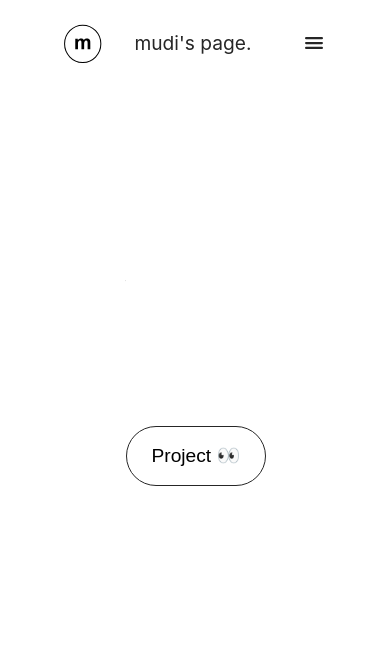
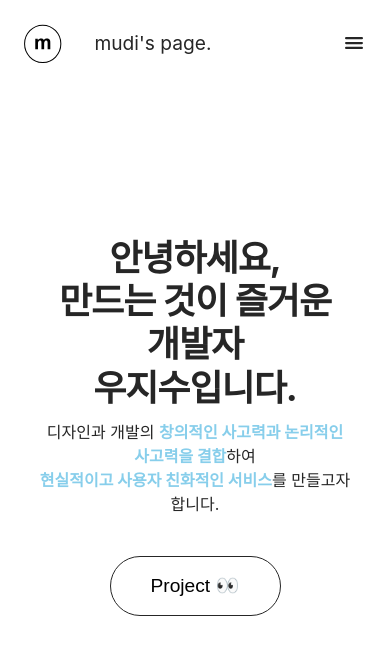
Before and after one commit to jisooround/aboutme-project, a React (Vite) app: page / in a window 390 px wide. Shown: the top 654 px of the page. Built offline with nearby package versions, Linux system fonts and the light colour scheme.

Commit message:
design: main 페이지 반응형 디자인 적용

```diff
--- a/index.html
+++ b/index.html
@@ -1,5 +1,5 @@
 <!DOCTYPE html>
-<html lang="en">
+<html lang="ko">
 
 <head>
   <meta charset="UTF-8" />
--- a/src/components/Navbar.tsx
+++ b/src/components/Navbar.tsx
@@ -220,6 +220,9 @@ const MOversionStyle = styled.div`
       color: var(--color-black);
     }
   }
+  @media screen and (max-width: 620px) {
+    padding: 1.5rem;
+  }
 `;
 
 const MoMenuListStyle = styled.div`
--- a/src/pages/Home.tsx
+++ b/src/pages/Home.tsx
@@ -45,6 +45,19 @@ const ContainerStyle = styled.div`
   padding: var(--padding-default);
   box-sizing: border-box;
   height: calc(100vh - 87px);
+  @media screen and (max-width: 960px) {
+    display: flex;
+    flex-wrap: wrap;
+    justify-content: center;
+  }
+  @media screen and (max-width: 620px) {
+    padding: 1.5rem;
+    justify-content: center;
+  }
+  @media screen and (max-width: 580px) {
+    align-content: flex-start;
+    padding-top: 150px;
+  }
 `;
 
 const TextWrap = styled.div`
@@ -59,7 +72,6 @@ const TextWrap = styled.div`
   padding-left: 60px;
   box-sizing: border-box;
   h1 {
-    margin-top: -70px;
     font-weight: 700;
     line-height: 1.2;
     letter-spacing: -1px;
@@ -84,6 +96,38 @@ const TextWrap = styled.div`
       opacity: 1;
     }
   }
+
+  @media screen and (max-width: 960px) {
+    width: 100%;
+    height: auto;
+    padding-left: 0;
+    h1 {
+      font-size: 46px;
+      &:lang(ko) {
+        word-break: keep-all;
+      }
+    }
+    p {
+      &:lang(ko) {
+        word-break: keep-all;
+      }
+    }
+  }
+  @media screen and (max-width: 580px) {
+    width: 100%;
+    height: auto;
+    padding-left: 0;
+    justify-content: center;
+    h1 {
+      text-align: center;
+      font-size: 36px;
+    }
+    p {
+      text-align: center;
+      font-size: 16px;
+      padding-top: 10px;
+    }
+  }
 `;
 
 const ButtonWrap = styled.div`
@@ -102,6 +146,23 @@ const ButtonWrap = styled.div`
     border: 1px solid var(--color-black90);
     font-size: 1.2rem;
   }
+
+  @media screen and (max-width: 960px) {
+    width: 100%;
+    padding-right: 0;
+    height: auto;
+    button {
+      margin-top: 20px;
+    }
+  }
+  @media screen and (max-width: 580px) {
+    width: 50%;
+  }
+  @media screen and (max-width: 410px) {
+    button {
+      margin-top: 40px;
+    }
+  }
 `;
 
 export default Home;
```
